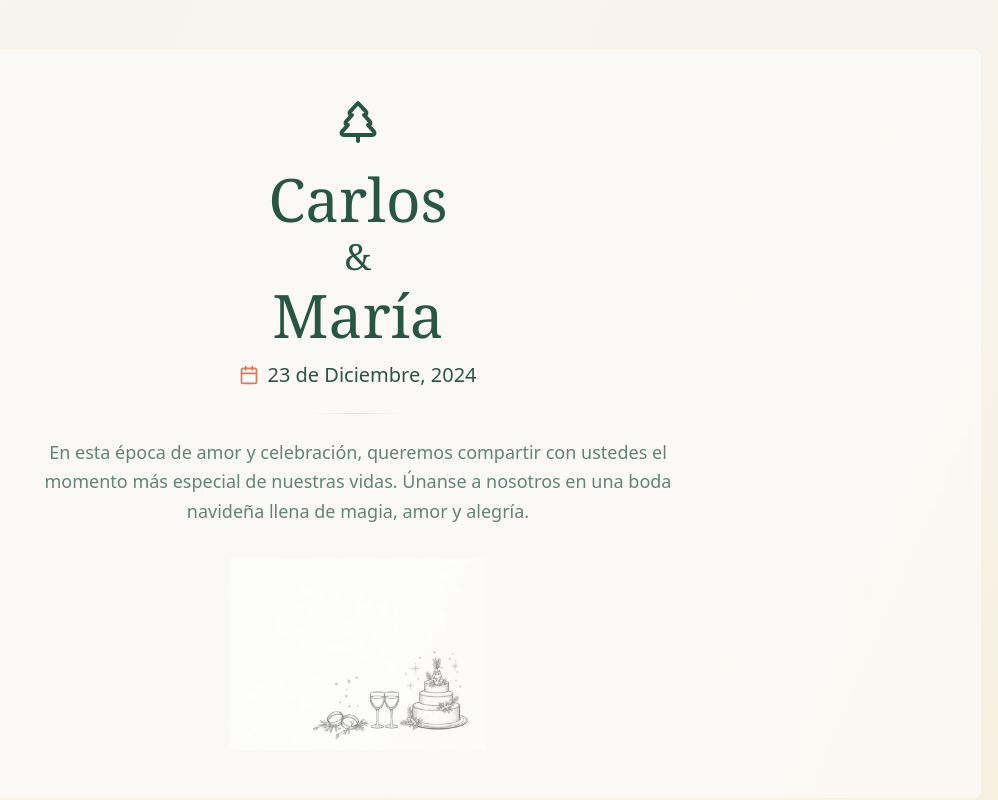
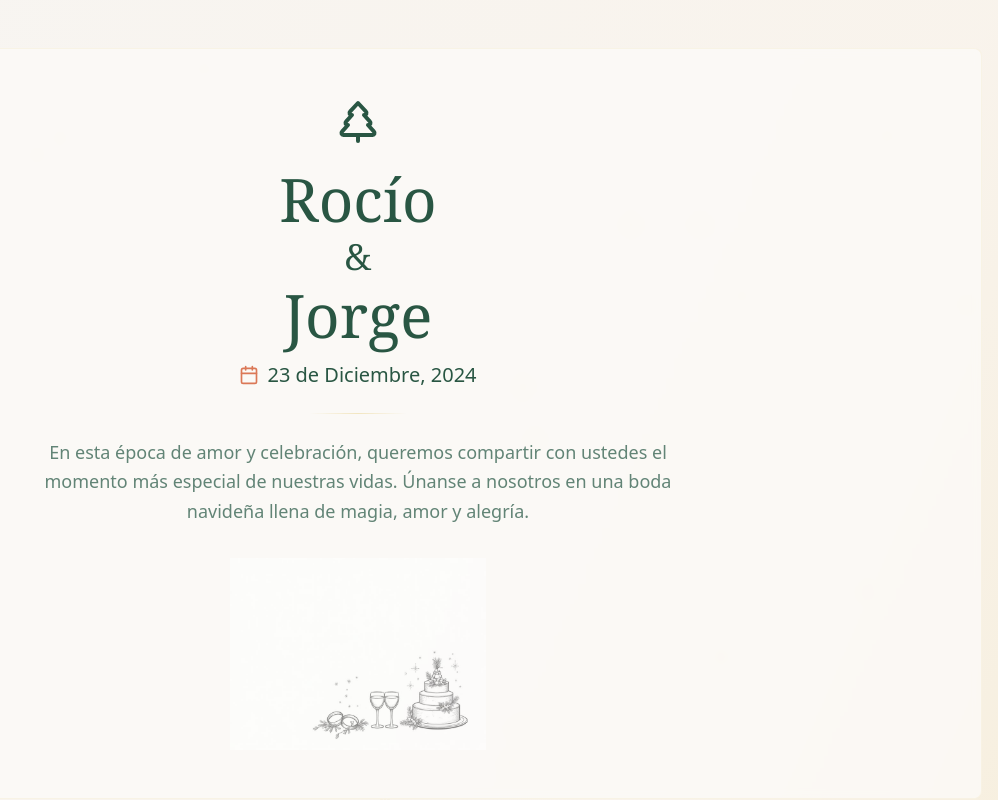
Before and after one commit to ferhergant/holly-jolly-rsvp-site, a React (Vite) app: page / in a window 1280 px wide. Shown: the top 800 px of the page, without its empty margins (282-1280 px from the left). Built offline with nearby package versions, Linux system fonts and the light colour scheme.

Commit message:
Change wedding couple names
Update the names displayed on the wedding webpage to Rocio & Jorge.

```diff
--- a/src/components/ChristmasWedding.tsx
+++ b/src/components/ChristmasWedding.tsx
@@ -108,9 +108,9 @@ const ChristmasWedding = () => {
             </div>
 
             <h1 className="text-6xl font-serif text-christmas-forest mb-4">
-              Carlos
+              Rocío
               <span className="block text-4xl font-light my-2">&</span>
-              María
+              Jorge
             </h1>
 
             <div className="flex items-center justify-center gap-2 mb-6">
@@ -307,7 +307,7 @@ const ChristmasWedding = () => {
               </p>
               <div className="flex justify-center mt-4 gap-2">
                 <Heart className="w-4 h-4 text-christmas-burgundy" />
-                <span className="text-christmas-forest font-serif">Carlos & María</span>
+                <span className="text-christmas-forest font-serif">Rocío & Jorge</span>
                 <Heart className="w-4 h-4 text-christmas-burgundy" />
               </div>
             </div>
```
